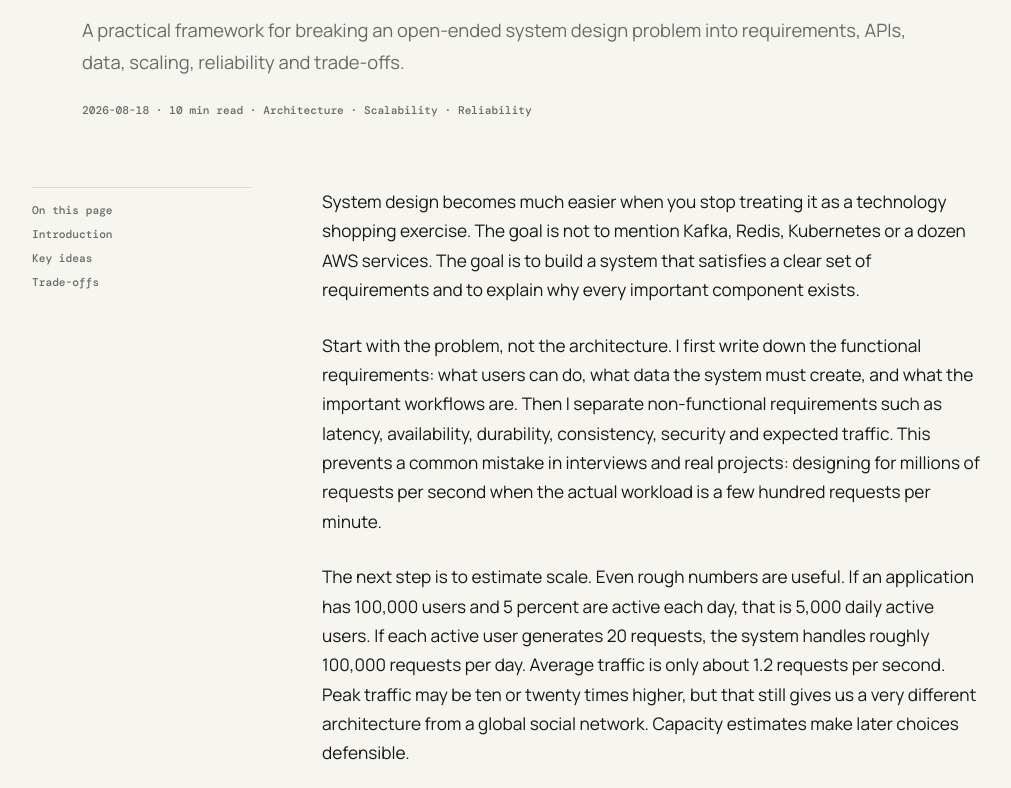
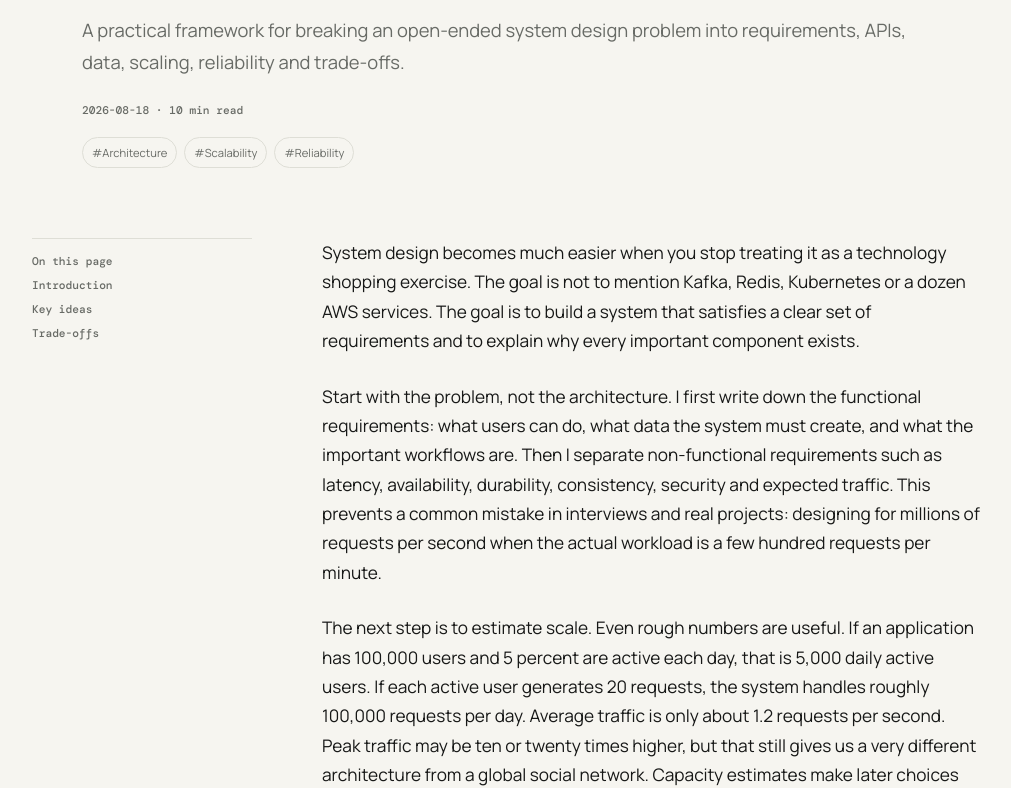
Before and after one commit to AnantJain9968/anantjain9968.github.io, a Next.js app: page /blog/how-i-think-about-backend-system-design in a window 1280 px wide. Shown: the part 381-1169 px from the top of the page, without its empty margins (133-1144 px from the left). Built offline with nearby package versions, Linux system fonts and the light colour scheme; no server answers.

Commit message:
fix(blog): make article tags clickable

```diff
--- a/src/app/blog/[slug]/page.tsx
+++ b/src/app/blog/[slug]/page.tsx
@@ -1,7 +1,7 @@
 import type { Metadata } from 'next';
 import { notFound } from 'next/navigation';
-import { getPostBySlug, getPublishedPosts } from '@/lib/blog/data';
 import Link from 'next/link';
+import { getPostBySlug, getPublishedPosts, slugify } from '@/lib/blog/data';
 
 export async function generateStaticParams() { return getPublishedPosts().map((post) => ({ slug: post.slug })); }
 
@@ -12,5 +12,31 @@ export async function generateMetadata({ params }: { params: Promise<{ slug: str
 
 export default async function ArticlePage({ params }: { params: Promise<{ slug: string }> }) {
   const { slug } = await params; const post = getPostBySlug(slug); if (!post) notFound();
-  return <article className="article container"><header className="article-header"><Link href={`/blog/category/${post.category.toLowerCase().replaceAll(' ', '-')}`} className="eyebrow">{post.category}</Link><h1>{post.title}</h1><p>{post.excerpt}</p><div className="article-meta">{post.publishedAt} · {post.readingTime} · {post.tags.join(' · ')}</div></header><div className="article-layout"><aside><span>On this page</span><div>Introduction</div><div>Key ideas</div><div>Trade-offs</div></aside><div className="prose">{post.content.split('\n\n').map((paragraph, index) => <p key={index}>{paragraph}</p>)}<div className="series-nav">{post.series && <><span>{post.series} · Part {post.seriesOrder}</span><Link href={`/blog/series/${post.series.toLowerCase().replaceAll(' ', '-')}`}>Explore the series →</Link></>}</div></div></div></article>;
+  return (
+    <article className="article container">
+      <header className="article-header">
+        <Link href={`/blog/category/${slugify(post.category)}`} className="eyebrow">{post.category}</Link>
+        <h1>{post.title}</h1>
+        <p>{post.excerpt}</p>
+        <div className="article-meta">{post.publishedAt} · {post.readingTime}</div>
+        <div className="tag-row" aria-label="Article tags">
+          {post.tags.map((tag) => <Link className="filter" key={tag} href={`/blog/tags/${slugify(tag)}`}>#{tag}</Link>)}
+        </div>
+      </header>
+      <div className="article-layout">
+        <aside>
+          <span>On this page</span>
+          <div>Introduction</div>
+          <div>Key ideas</div>
+          <div>Trade-offs</div>
+        </aside>
+        <div className="prose">
+          {post.content.split('\n\n').map((paragraph, index) => <p key={index}>{paragraph}</p>)}
+          <div className="series-nav">
+            {post.series && <><span>{post.series} · Part {post.seriesOrder}</span><Link href={`/blog/series/${slugify(post.series)}`}>Explore the series →</Link></>}
+          </div>
+        </div>
+      </div>
+    </article>
+  );
 }
```
